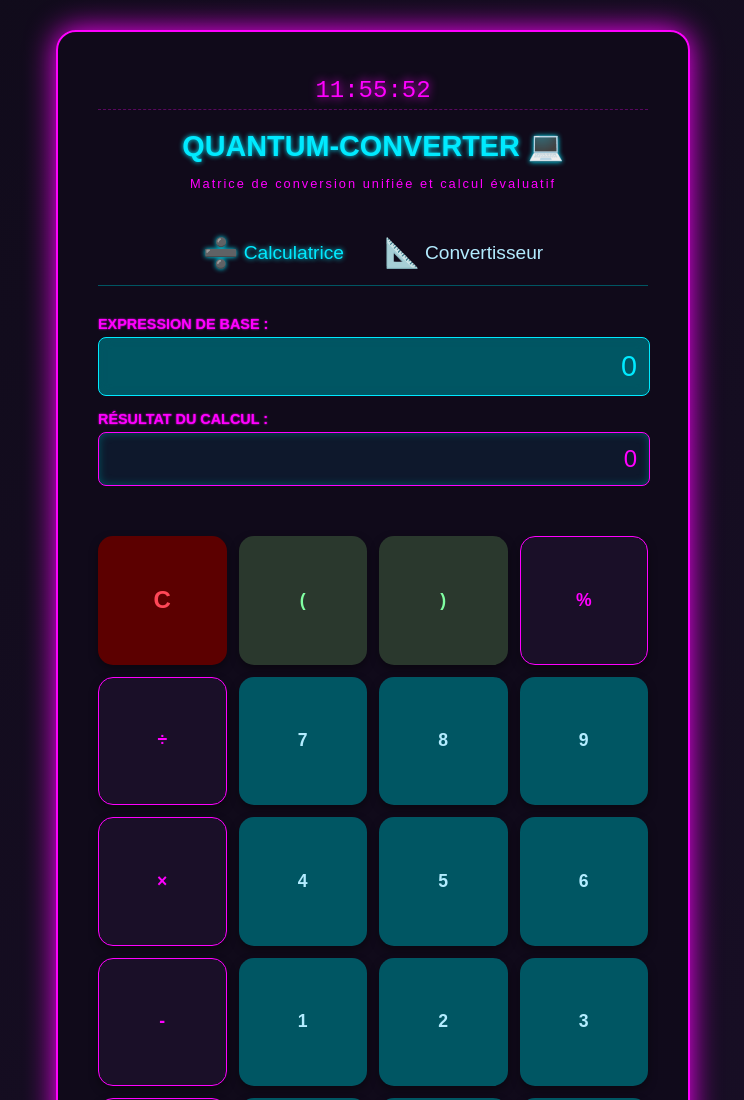
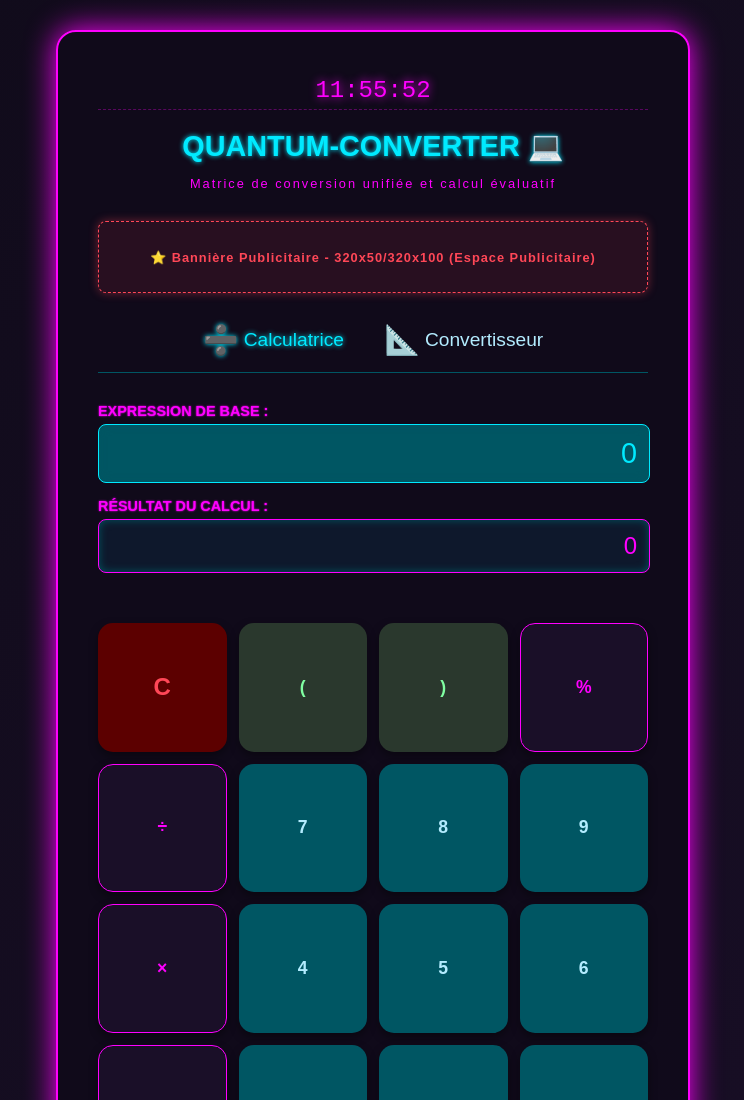
Before and after one commit to mkoken15/calculator, a plain HTML site: page index.html in a window 1280 px wide. Shown: the top 1100 px of the page, without its empty margins (267-1011 px from the left). Drawn offline with Linux system fonts and the light colour scheme.

Commit message:
index.html

```diff
--- a/index.html
+++ b/index.html
@@ -3,7 +3,7 @@
 <head>
     <meta charset="UTF-8">
     <meta name="viewport" content="width=device-width, initial-scale=1.0">
-    <title>Quantum-Converter V9 - Final</title>
+    <title>Quantum-Converter V7 - Horloge en Direct</title>
 
     <style>
         /* =================================================== */
@@ -284,7 +284,38 @@
         }
 
         /* =================================================== */
-        /* == 5. OPTIMISATION MOBILE (Media Queries)        == */
+        /* == 5. STYLES DES BLOCS PUBLICITAIRES (CSS)       == */
+        /* =================================================== */
+
+        .ad-container {
+            text-align: center;
+            margin: 15px 0;
+            padding: 10px;
+            border: 1px dashed var(--color-error);
+            background-color: rgba(255, 71, 87, 0.1);
+            border-radius: 8px;
+            box-shadow: 0 0 10px rgba(255, 71, 87, 0.4);
+            min-height: 50px;
+            display: flex;
+            justify-content: center;
+            align-items: center;
+        }
+
+        .ad-container p {
+            color: var(--color-error);
+            font-size: 0.8em;
+            margin: 0;
+            font-weight: bold;
+            letter-spacing: 1px;
+        }
+
+        .ad-container.bottom-ad {
+            margin-top: 30px;
+            min-height: 100px;
+        }
+
+        /* =================================================== */
+        /* == 6. OPTIMISATION MOBILE (Media Queries)        == */
         /* =================================================== */
 
         @media (max-width: 600px) {
@@ -322,6 +353,10 @@
 
         <h1>QUANTUM-CONVERTER 💻</h1>
         <p class="subtitle">Matrice de conversion unifiée et calcul évaluatif</p>
+
+        <div class="ad-container top-ad">
+            <p>⭐ Bannière Publicitaire - 320x50/320x100 (Espace Publicitaire)</p>
+            </div>
 
         <div class="tab-bar">
             <button class="tab-button active" onclick="showView('calculator')">
@@ -419,6 +454,10 @@
                     <p>RÉSULTAT CONVERTI :</p>
                     <p class="result" id="resultValue">---</p>
                 </div>
+
+                <div class="ad-container bottom-ad">
+                    <p>Annonce Bloc - 300x250 (Espace Publicitaire)</p>
+                    </div>
 
                 <div class="history-container">
                     <h3>Historique des Conversions Récents (5)</h3>
@@ -556,6 +595,7 @@
                 converterView.classList.remove('hidden');
                 tabButtons[1].classList.add('active');
 
+                // Mettre à jour la valeur affichée pour la conversion
                 const currentValue = parseFloat(inputValue.value);
                 const formattedValue = (isNaN(currentValue) || inputValue.value === 'Erreur') ? '0' :
                     ((Math.abs(currentValue) > 1e6 || Math.abs(currentValue) < 1e-6)
```
